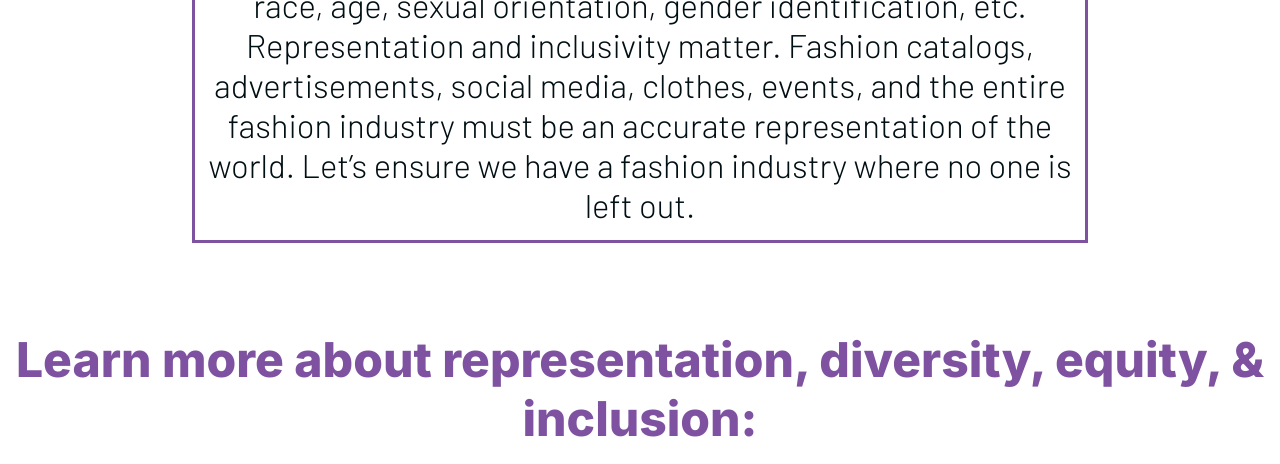
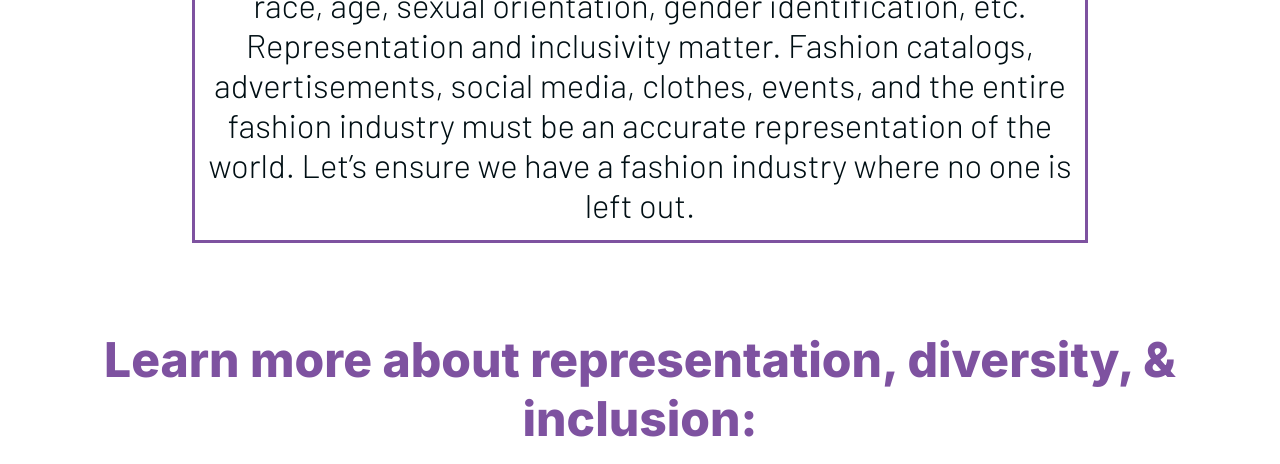
Before and after one commit to nimrathk/Fashion-Expansion, a plain HTML site: page index.html in a window 1280 px wide. Shown: the part 1172-1636 px from the top of the page. Drawn offline with Linux system fonts and the light colour scheme; grey boxes are pictures that could not be loaded.

Commit message:
Update index.html

```diff
--- a/index.html
+++ b/index.html
@@ -41,7 +41,7 @@
       <br>
       <br>
 
-      <h2>Learn more about representation, diversity, equity, & inclusion:</h2>
+      <h2>Learn more about representation, diversity, & inclusion:</h2>
       <br>
       <iframe width="560" height="315" src="https://www.youtube.com/embed/ILmrpdxWgaU" title="YouTube video player" frameborder="0" allow="accelerometer; autoplay; clipboard-write; encrypted-media; gyroscope; picture-in-picture" allowfullscreen></iframe>
       <iframe width="560" height="315" src="https://www.youtube.com/embed/64M6NoFM2RI" title="YouTube video player" frameborder="0" allow="accelerometer; autoplay; clipboard-write; encrypted-media; gyroscope; picture-in-picture" allowfullscreen></iframe>
```
